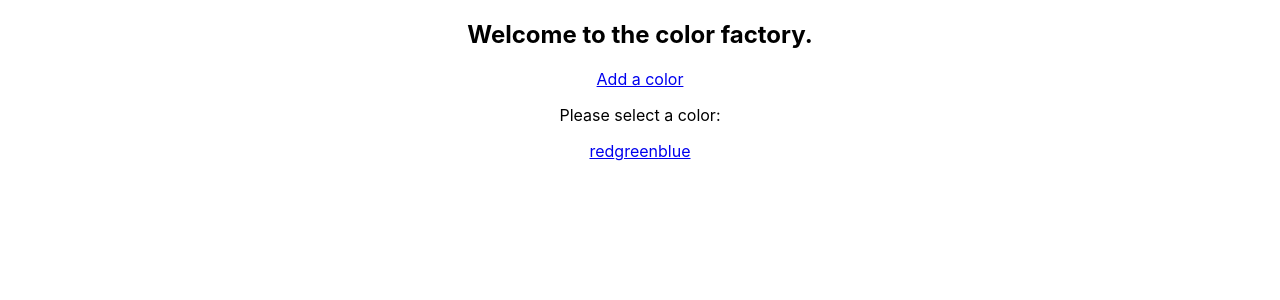
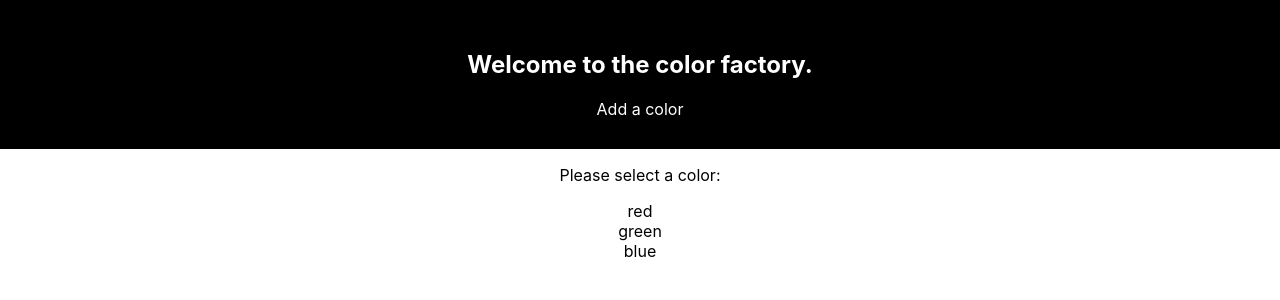
Before and after one commit to adshay18/router-patterns-part2, a React (Create React App) app: page /colors in a window 1280 px wide. Shown: the top 300 px of the page. Built offline with nearby package versions, Linux system fonts and the light colour scheme.

Commit message:
style landing page

```diff
--- /dev/null
+++ b/src/ColorIndex.css
@@ -0,0 +1,24 @@
+.ColorIndex-header {
+	color: white;
+	background-color: black;
+	padding: 30px;
+}
+
+.ColorIndex-header a {
+	color: white;
+	text-decoration: none;
+}
+
+.ColorIndex-header a:hover {
+	text-decoration: underline;
+}
+
+.ColorIndex-list a {
+	display: block;
+	text-decoration: none;
+	color: black;
+}
+
+.ColorIndex-list a:hover {
+	text-decoration: underline;
+}
--- a/src/ColorIndex.js
+++ b/src/ColorIndex.js
@@ -1,6 +1,7 @@
 import { useState } from 'react';
 import { Link } from 'react-router-dom';
 import { v4 as uuid } from 'uuid';
+import './ColorIndex.css';
 
 const ColorIndex = ({ colors }) => {
 	const links = colors.map((color) => (
```
